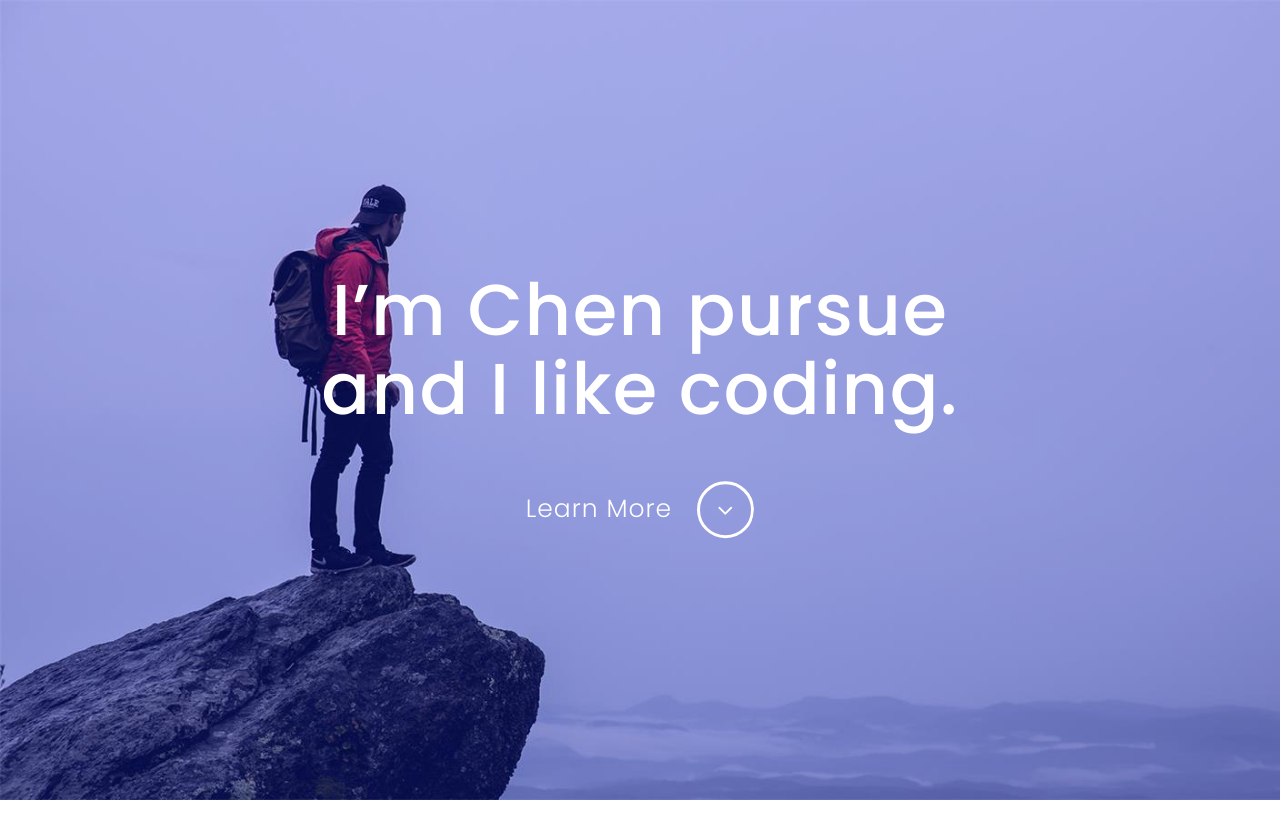
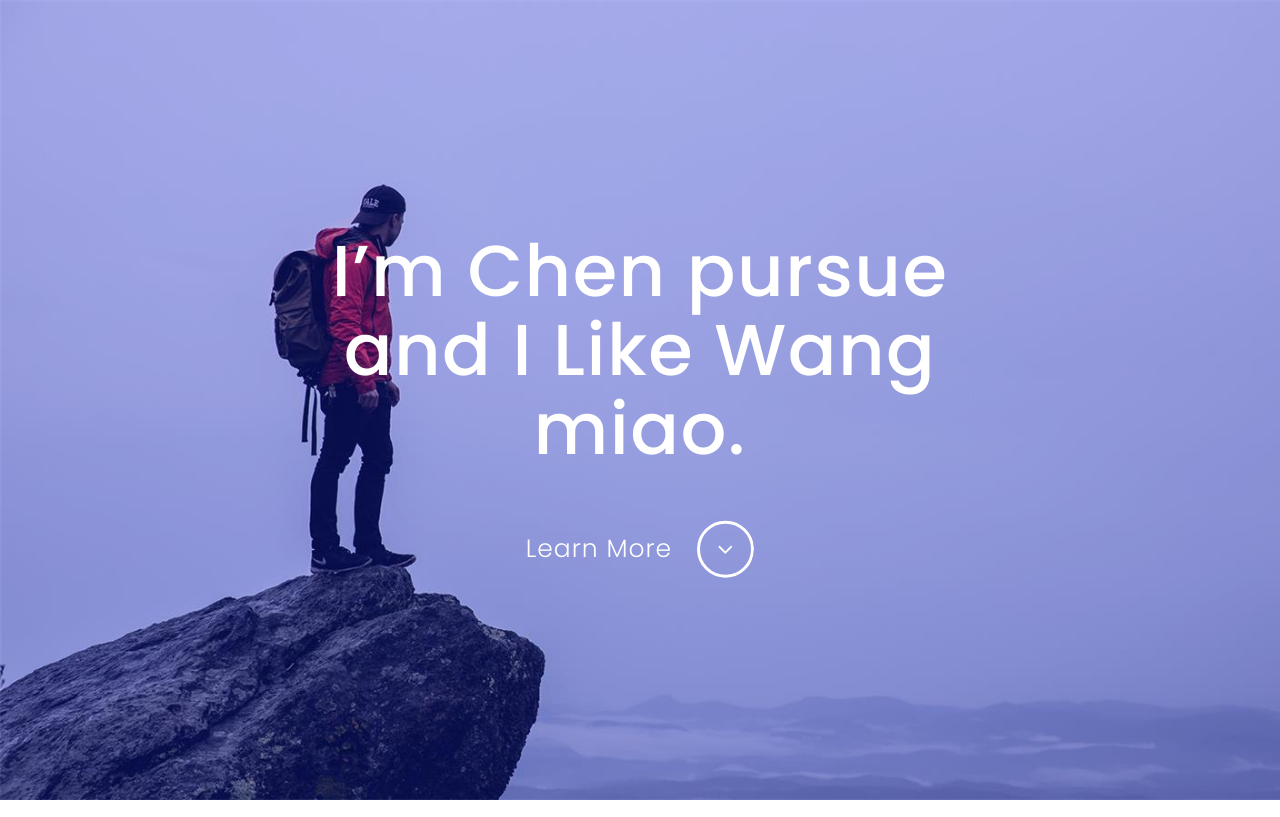
Before and after one commit to chen-pursue/chen-pursue.github.io, a plain HTML site: page index.html in a window 1280 px wide. Shown: the top 817 px of the page. Drawn offline with Linux system fonts and the light colour scheme.

Commit message:
Update index.html

```diff
--- a/index.html
+++ b/index.html
@@ -63,7 +63,7 @@
                         <!-- ANIMATION CONTAINER -->
                         <div class="animation-container animation-fade-right" data-animation-delay="0">
 
-                            <h1>I’m Chen pursue and I like coding.</h1>
+                            <h1>I’m Chen pursue and I Like Wang miao.</h1>
 
                         </div>
                         <!-- /ANIMATION CONTAINER -->
```
